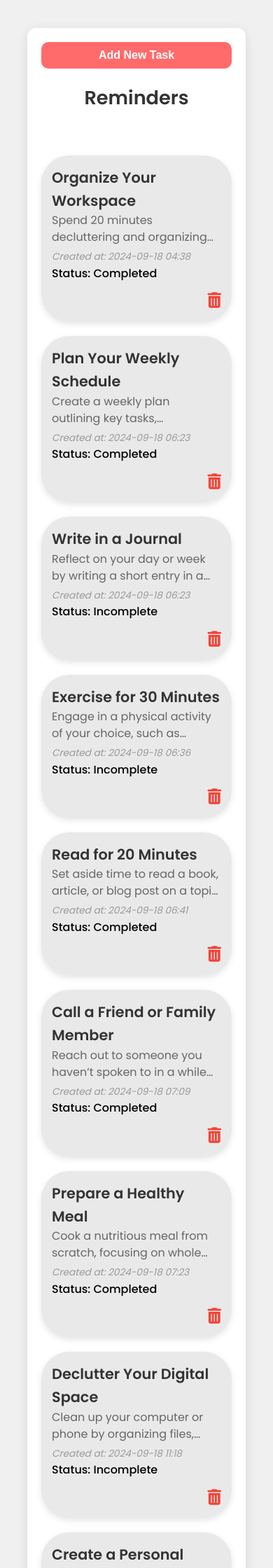
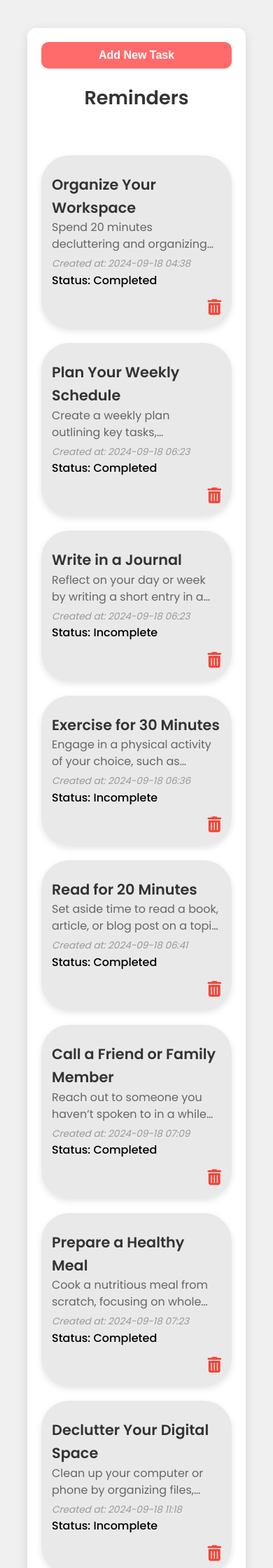
Before and after one commit to datacablewithcharger/todo_api, a Django app: page / in a window 390 px wide. Shown: the top 2240 px of the page at 70% size. Run offline with Django 5.2, Linux system fonts and the light colour scheme; data comes from the database, SQL or seed files in the repository.

Commit message:
Update styles.css

```diff
--- a/todos/templates/static/styles.css
+++ b/todos/templates/static/styles.css
@@ -185,8 +185,14 @@ a {
         margin-bottom: 20px;
     }
 
+
     .todo-list {
         grid-template-columns: 1fr;
+    }
+
+    .task-details {
+        padding-top: 10px;
+
     }
 
     h1 {
```
